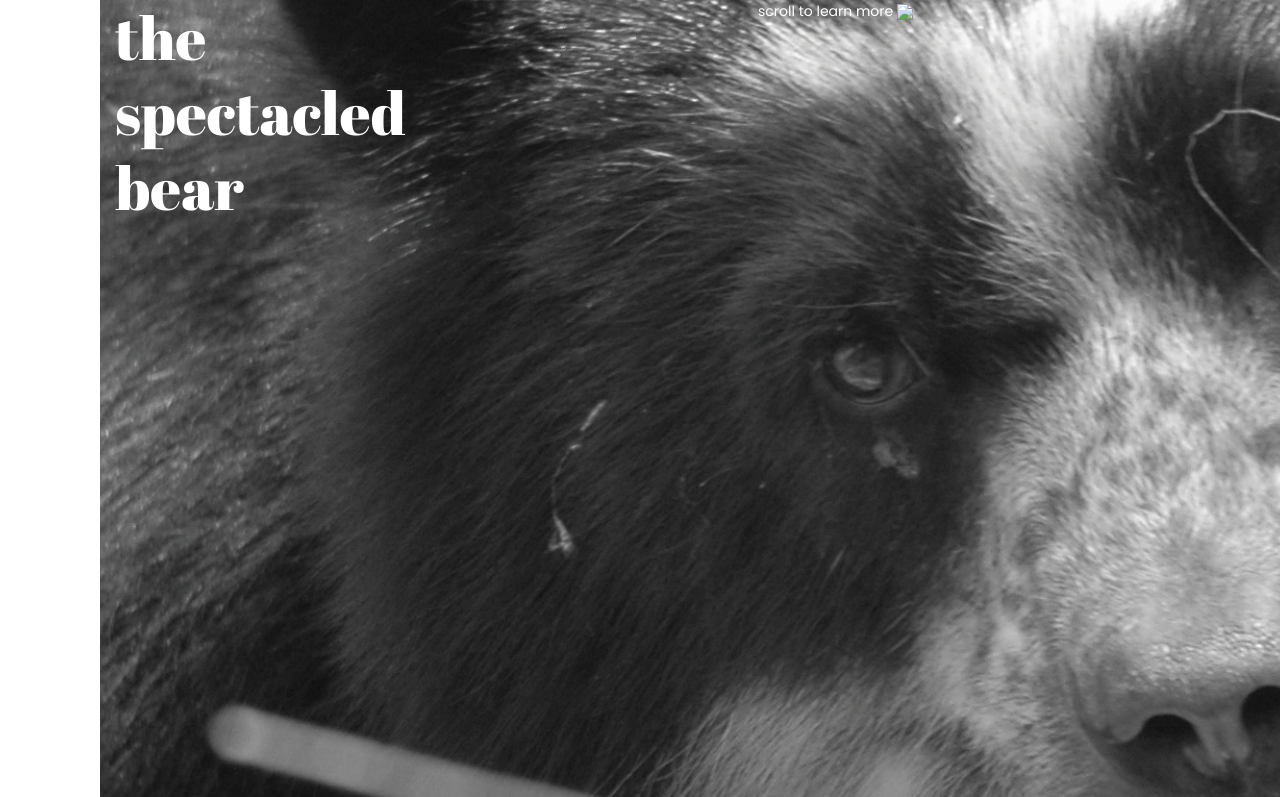
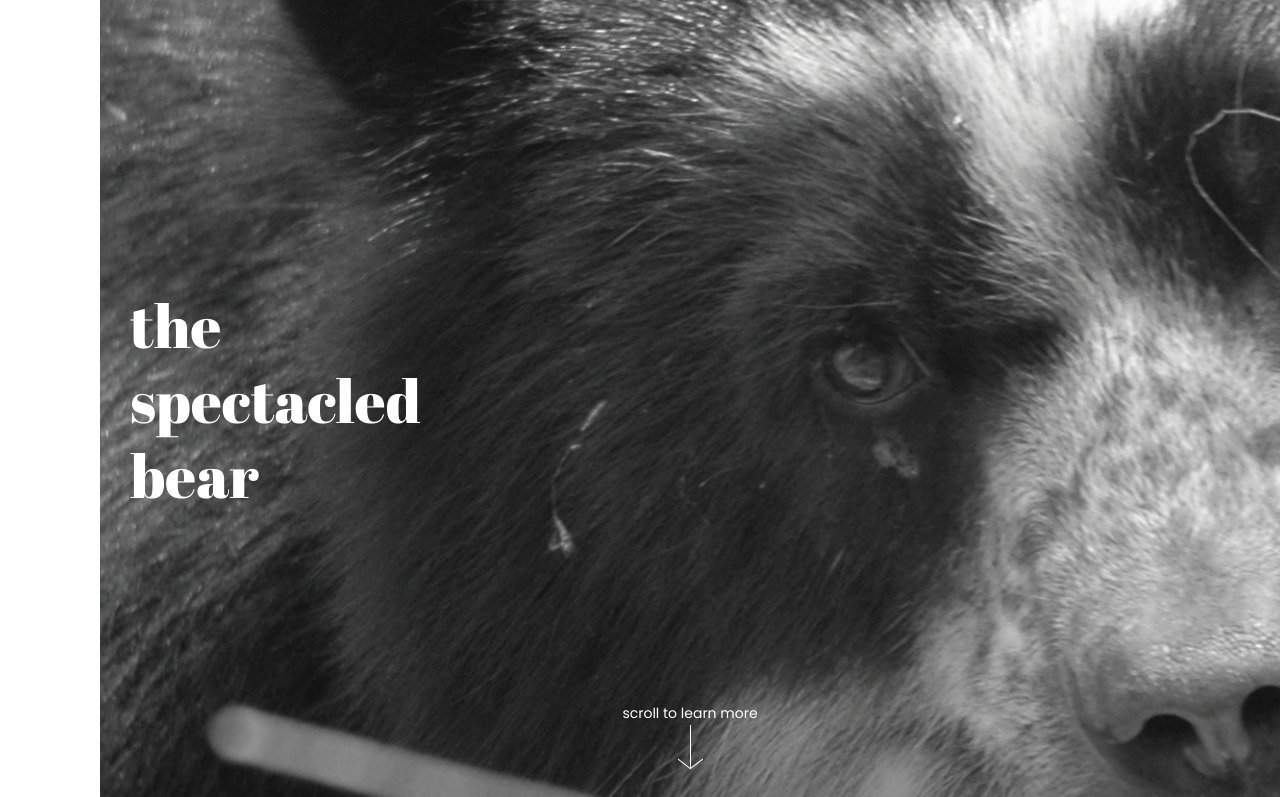
Before and after one commit to parklh/assignment-6, a plain HTML site: page index.html in a window 1280 px wide. Shown: the top 797 px of the page. Drawn offline with nearby package versions, Linux system fonts and the light colour scheme; a script that the page names is missing.

Commit message:
changes top row

```diff
--- a/index.html
+++ b/index.html
@@ -19,19 +19,19 @@
   <div class="container-fluid">
      <div class="row">
         <div class="landing col-md-12">
-          <div class="heading">
+          <div class="heading col-md-4 offset-md-1">
             <h1>the spectacled bear</h1>
           </div>
           <div class="scroll">
             scroll to learn more
-            <img src="#">
+            <br>
+            <img src="images/arrow-down.png">
           </div>
       </div>
     </div>
     <div class="row">
         <div class="bearfacts">
           <div class="bearimage col-md-5">
-            <img src="images/placebear.png">
           </div>
           <div class="content col-md-5 float-right">
             <h3>BEAR FACTS</h3>
--- a/style.css
+++ b/style.css
@@ -57,7 +57,7 @@ p {
 
 .landing {
 	display: flex;
-	flex-wrap: row wrap;
+	align-items: center;
 	background-image: url("images/landing-bear.png");
 	height:100vh;
 	margin: 0;
@@ -76,10 +76,11 @@ p {
 
 .scroll {
 	width: 100%;
+	position: absolute;
+	bottom: 30px;
+	left: 0;
 	text-align: center;
 	color: #FFF;
-	align-items: flex-end;
-	vertical-align: middle;
 }
 
 .bearfacts {
@@ -115,8 +116,8 @@ p {
 	z-index:;
 }
 
-/*Flexbox display*/
+/*Flexbox display
 @media all and (min-width: 800px) {
   .heading    { order: 1; }
   .scroll  { order: 2; }
-}
+}*/
```
Also changed, not shown: images/arrow-down.png (added).
